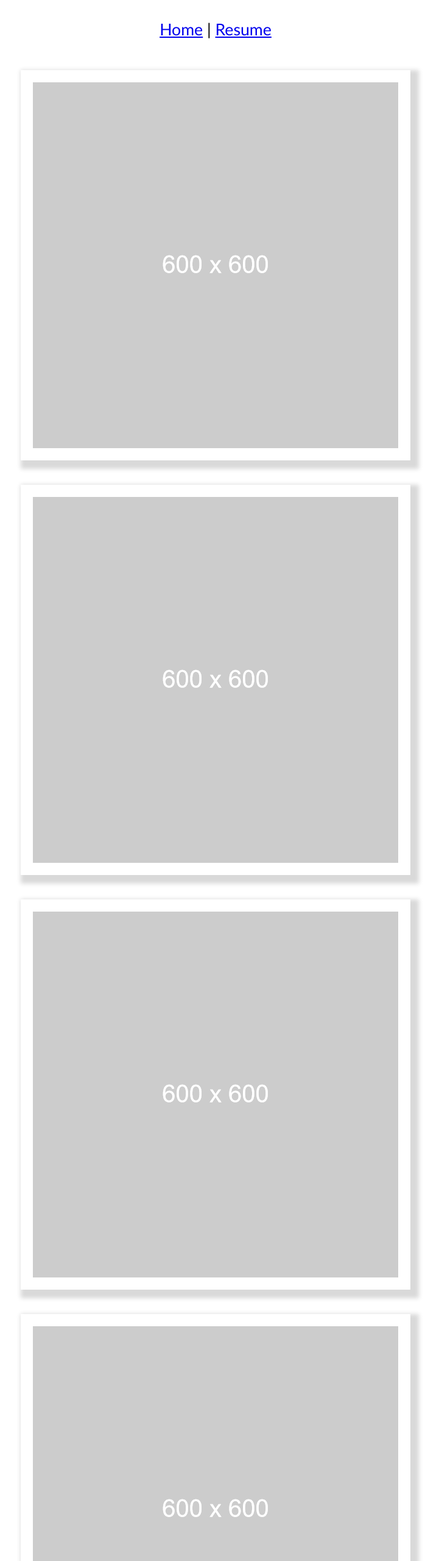
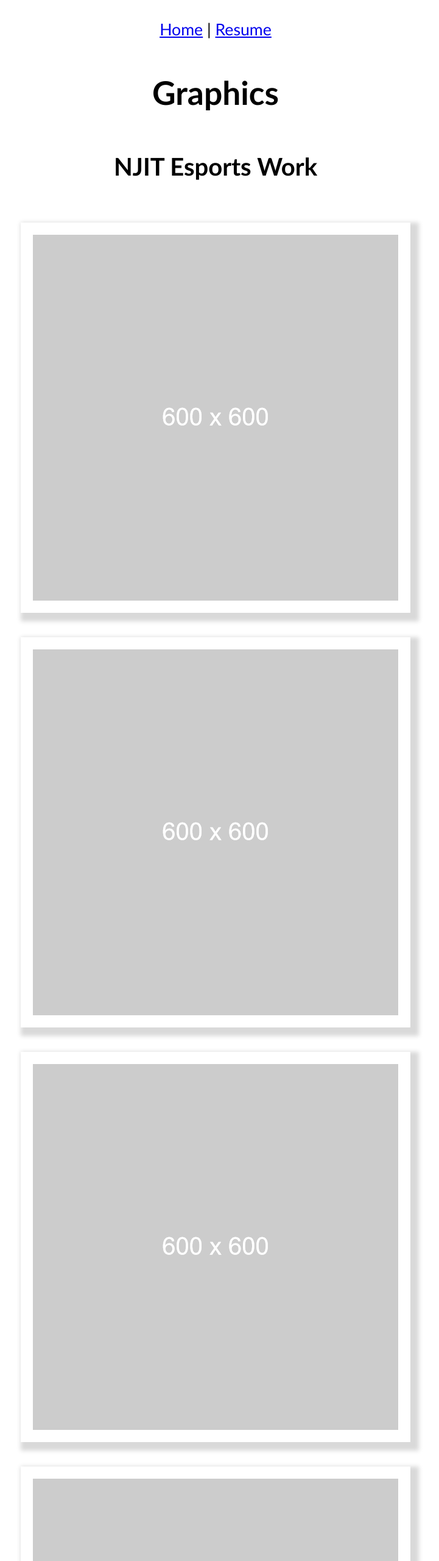
Before and after one commit to LBlazej/LBlazej.github.io, a plain HTML site: page content_gallery.html in a window 1280 px wide. Shown: the top 2560 px of the page at 61% size, without its empty margins (286-1007 px from the left). Drawn offline with Linux system fonts and the light colour scheme.

Commit message:
more reworks
lol2

```diff
--- a/content_gallery.html
+++ b/content_gallery.html
@@ -13,12 +13,41 @@
 	<header>
 		<p><a href="https://lblazej.github.io/index.html">Home</a> | <a href="https://lblazej.github.io/resume.html">Resume</a></p>
 	</header>
+	<h1>Graphics</h1>
+	<h2>NJIT Esports Work</h2>
 <main class="flex-container">
 	<div class="graphics">
 		<div class="graphicimage">
 		<img src="placeholder.png" alt="Placeholder" width="600" height="600">
 		</div>
 	</div>
+	<div class="graphics">
+		<div class="graphicimage">
+		<img src="placeholder.png" alt="Placeholder" width="600" height="600">
+		</div>
+	</div>
+	<div class="graphics">
+		<div class="graphicimage">
+		<img src="placeholder.png" alt="Placeholder" width="600" height="600">
+		</div>
+	</div>
+	<div class="graphics">
+		<div class="graphicimage">
+		<img src="placeholder.png" alt="Placeholder" width="600" height="600">
+		</div>
+	</div>
+	<div class="graphics">
+		<div class="graphicimage">
+		<img src="placeholder.png" alt="Placeholder" width="600" height="600">
+		</div>
+	</div>
+	<div class="graphics">
+		<div class="graphicimage">
+		<img src="placeholder.png" alt="Placeholder" width="600" height="600">
+		</div>
+	</div>
+	<h2>Misc Work</h2>
+<main class="flex-container">
 	<div class="graphics">
 		<div class="graphicimage">
 		<img src="placeholder.png" alt="Placeholder" width="600" height="600">
--- a/gallery.css
+++ b/gallery.css
@@ -1,6 +1,13 @@
 h1 {
 	font-family: "Gill Sans", "Gill Sans MT", "Myriad Pro", "DejaVu Sans Condensed", Helvetica, Arial, "sans-serif";
 	font-size: 40pt;
+	text-align: center;
+	padding: 15px;
+}
+
+h2 {
+	font-family: "Gill Sans", "Gill Sans MT", "Myriad Pro", "DejaVu Sans Condensed", Helvetica, Arial, "sans-serif";
+	font-size: 30pt;
 	text-align: center;
 	padding: 15px;
 }
```
